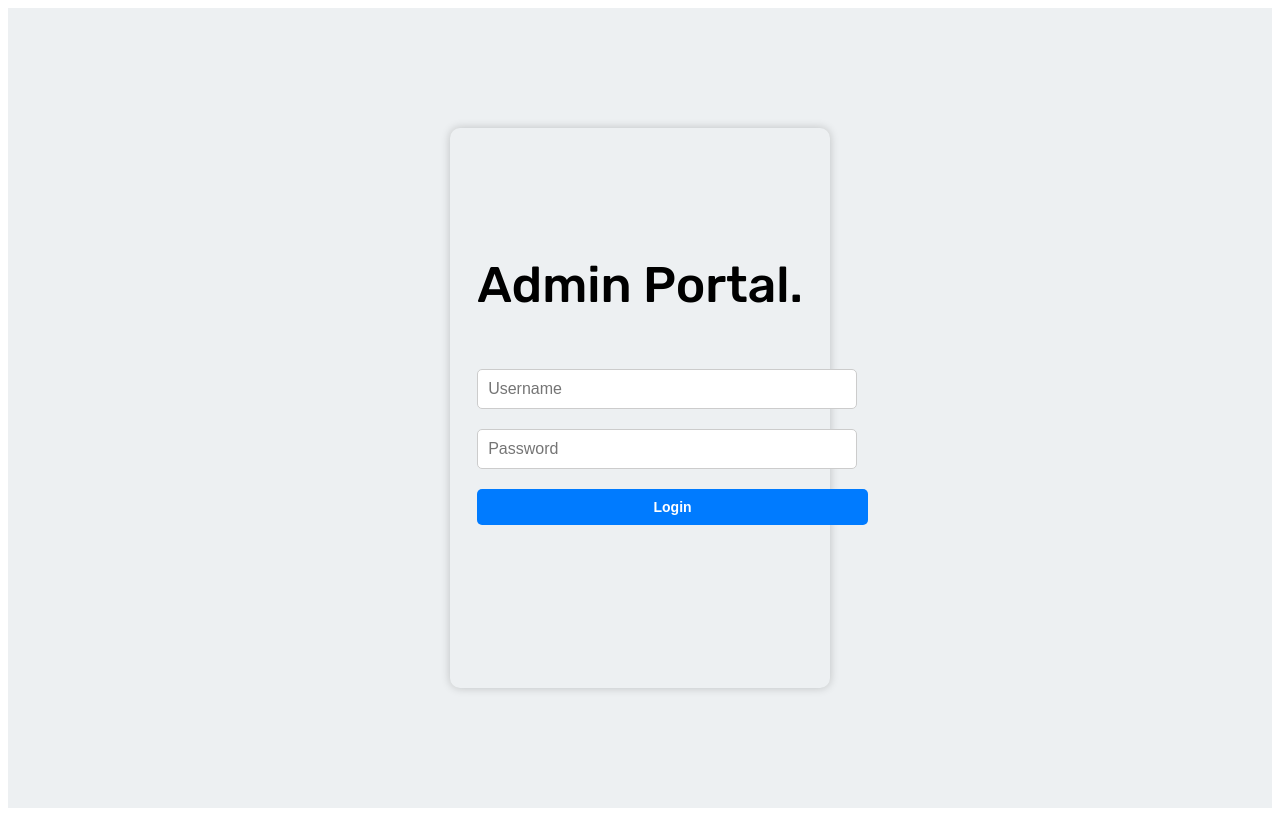
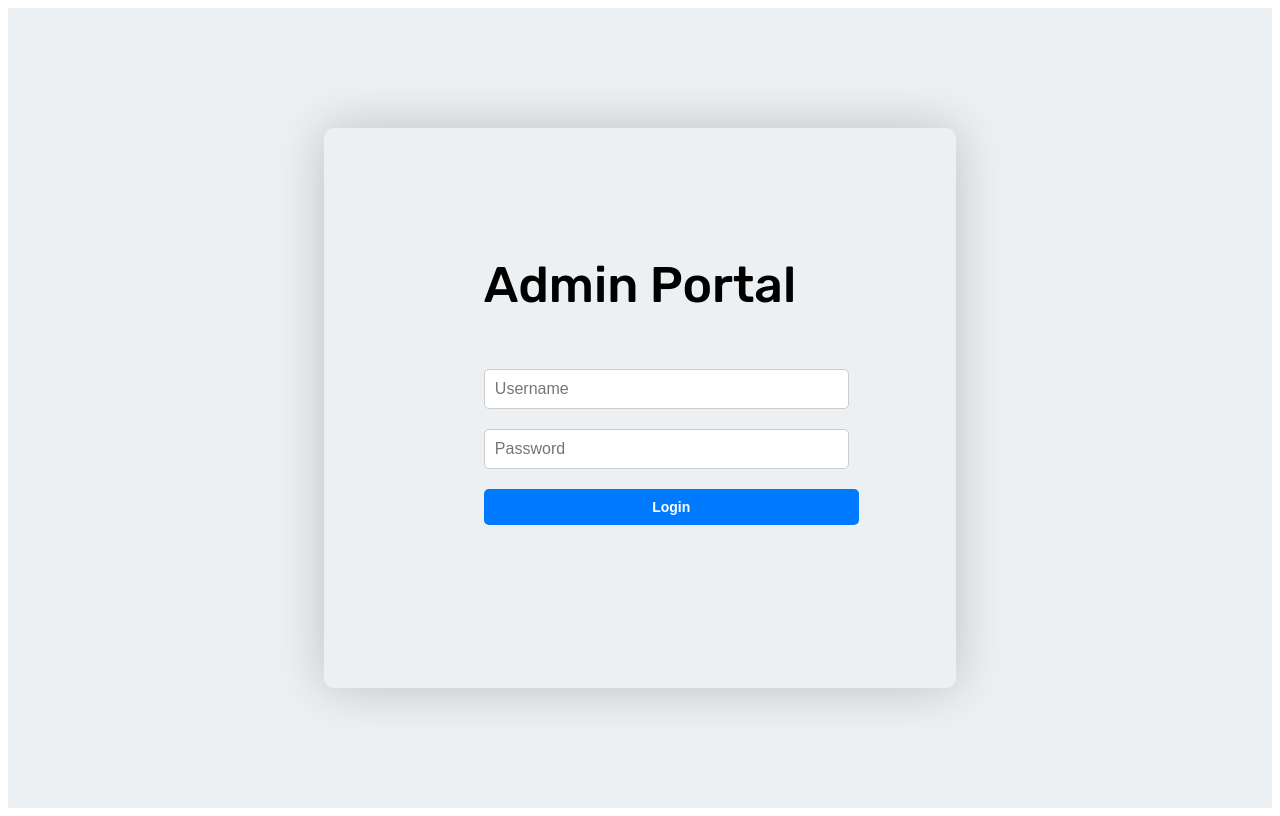
Before and after one commit to SandaruDias/CompanyB, a React (Vite) app in the folder FrontendPrabath/Frontend/: page /adminPortal in a window 1280 px wide. Built offline with nearby package versions, Linux system fonts and the light colour scheme.

Commit message:
admin portal done

```diff
--- a/FrontendPrabath/Frontend/src/Pages/LoginPage.jsx
+++ b/FrontendPrabath/Frontend/src/Pages/LoginPage.jsx
@@ -24,7 +24,7 @@ function LoginPage() {
     <div className="login-container">
       <div className="login">
         <div className="details">
-          <h1 className="login-title">Admin Portal.</h1>
+          <h1 className="login-title">       Admin Portal</h1>
           <div className="username">
             <input
               type="text"
--- a/FrontendPrabath/Frontend/src/Styles/Login.css
+++ b/FrontendPrabath/Frontend/src/Styles/Login.css
@@ -13,9 +13,9 @@
   justify-content: center;
   align-items: center;
   height: 70%;
-  width: 30%;
+  width: 50%;
   border-radius: 10px;
-  box-shadow: 0 0 10px rgba(0, 0, 0, 0.2);
+  box-shadow: 0 0 50px rgba(0, 0, 0, 0.2);
   column-gap: 100px;
 }
 .details {
--- a/FrontendPrabath/Frontend/src/Styles/WorkerPortal.css
+++ b/FrontendPrabath/Frontend/src/Styles/WorkerPortal.css
@@ -5,7 +5,7 @@
   justify-content: center;
   align-items: center;
   height: 100vh;
-  background-color: #edf0f2;
+  background-color: #527891;
   gap: 20px;
 }
 .login {
```
Also changed, not shown: 2 other files (tests, documents, lock files or other folders).
